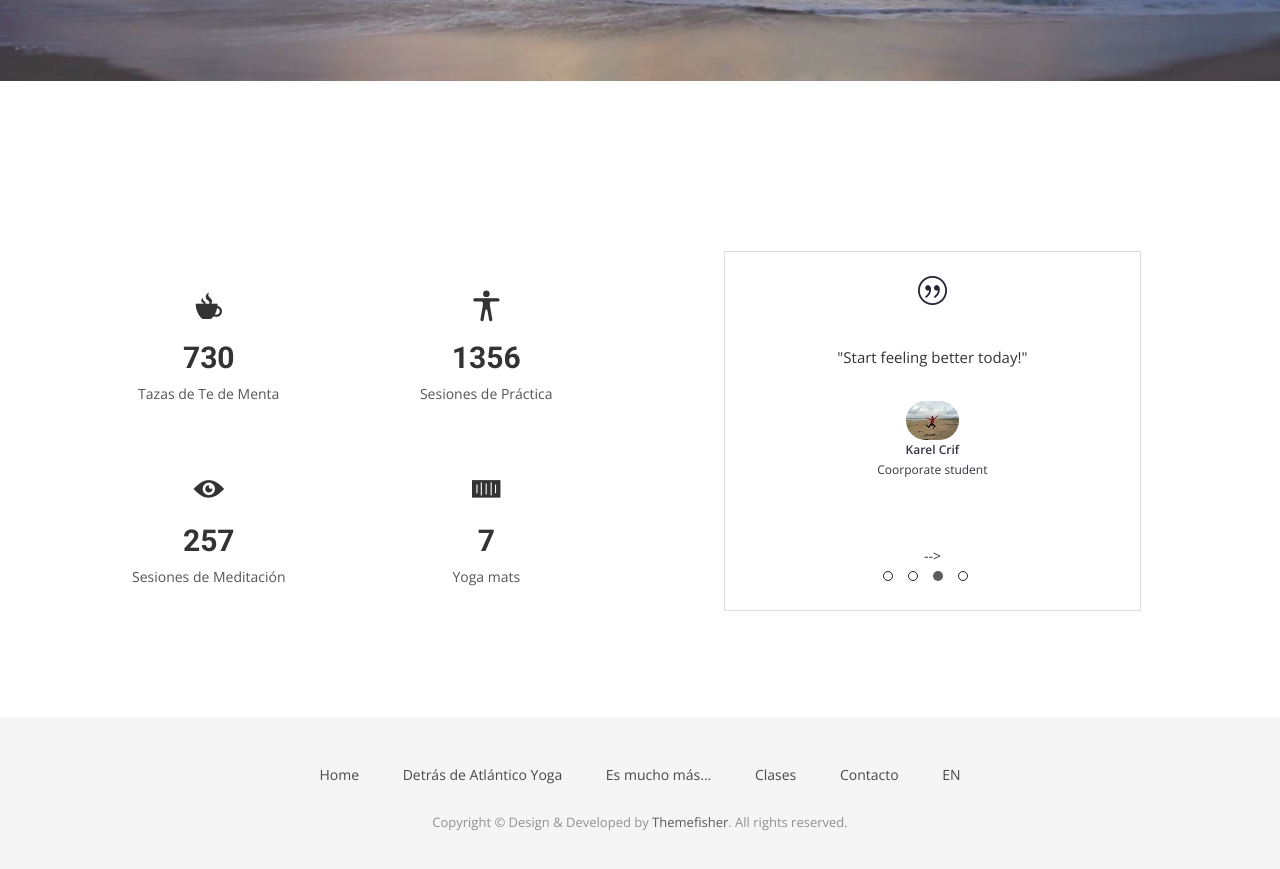
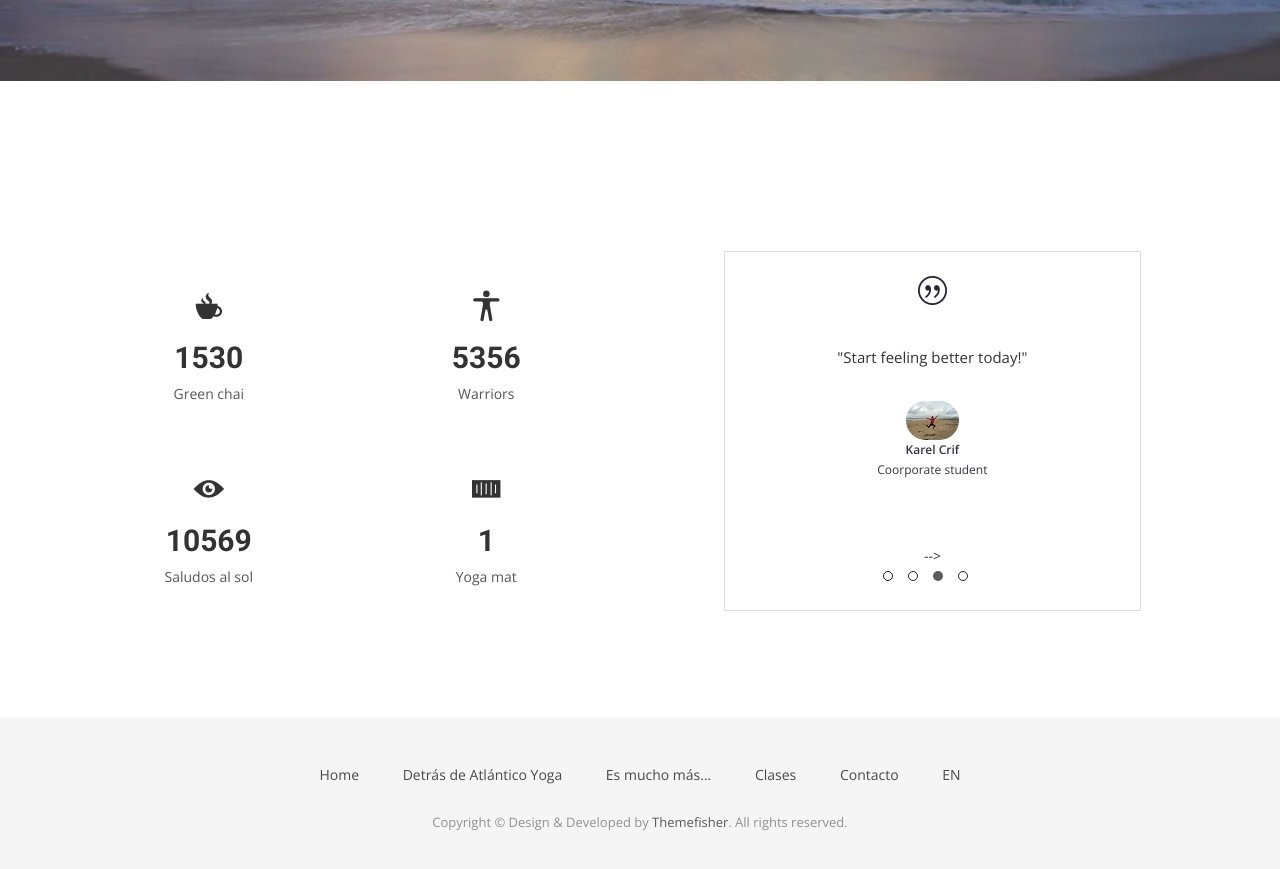
Before and after one commit to mpbarral/atlanticoyoga, a Jekyll site: the page built from index.html, in a window 1280 px wide and 900 px high, scrolled down 2605 px. Shown: the top 869 px of the window. Built offline with Jekyll 4.4.1, drawn with Linux system fonts in a browser that asks for light colours; nearby versions of some CDN libraries; some web fonts are replaced.

Commit message:
counters

```diff
--- a/index.html
+++ b/index.html
@@ -118,29 +118,29 @@ permalink: /
             <li>
               <div class="block">
                 <i class="ion-coffee"></i>
-                <h4 class="counter">730</h4>
-                <span>Tazas de Te de Menta</span>
+                <h4 class="counter">1530</h4>
+                <span>Green chai</span>
               </div>
             </li>
             <li>
               <div class="block">
                 <i class="ion-ios-body"></i>
-                <h4 class="counter">1356</h4>
-                <span>Sesiones de Práctica</span>
+                <h4 class="counter">5356</h4>
+                <span>Warriors</span>
               </div>
             </li>
             <li>
               <div class="block">
                 <i class="ion-eye"></i>
-                <h4 class="counter">257</h4>
-                <span>Sesiones de Meditación</span>
+                <h4 class="counter">10569</h4>
+                <span>Saludos al sol</span>
               </div>
             </li>
             <li>
               <div class="block">
                 <i class="ion-ios-barcode"></i>
-                <h4 class="counter">7</h4>
-                <span>Yoga mats</span>
+                <h4 class="counter">1</h4>
+                <span>Yoga mat</span>
               </div>
             </li>
 
```
Also changed, not shown: README.md, screenshots/home_.png (added), 1 other file.
